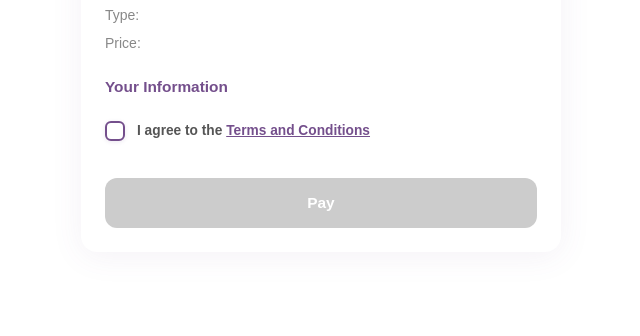
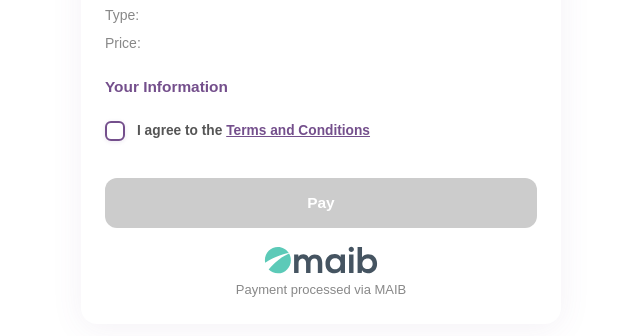
Before and after one commit to korcevoy1994/congres-onco, a plain HTML site: page checkout.html in a window 1280 px wide. Shown: the part 408-744 px from the top of the page, without its empty margins (319-959 px from the left). Drawn offline with Linux system fonts and the light colour scheme.

Commit message:
ynihuia ne obnovil test dlea Ilea

```diff
--- a/checkout.html
+++ b/checkout.html
@@ -146,6 +146,10 @@
       <label for="terms-checkbox" style="font-size: 0.98em; color: #555; cursor: pointer; user-select: none;">I agree to the <a href="#" style="color: #744f8c; text-decoration: underline;">Terms and Conditions</a></label>
     </div>
     <button class="checkout-btn" id="pay-btn" disabled style="background: #ccc; color: #fff; cursor: not-allowed;">Pay</button>
+    <div style="text-align:center; margin-top: 16px;">
+      <img src="images/maib.svg" alt="MAIB Bank" style="height:32px; width:auto; opacity:0.85;"/>
+      <div style="font-size:13px; color:#888; margin-top:4px;">Payment processed via MAIB</div>
+    </div>
   </div>
   <!-- Modal for Terms and Conditions -->
   <div id="terms-modal" class="modal-wrapper hidden">
```
Also changed, not shown: index.html (+0 -3 lines), images/maib.svg (added).
